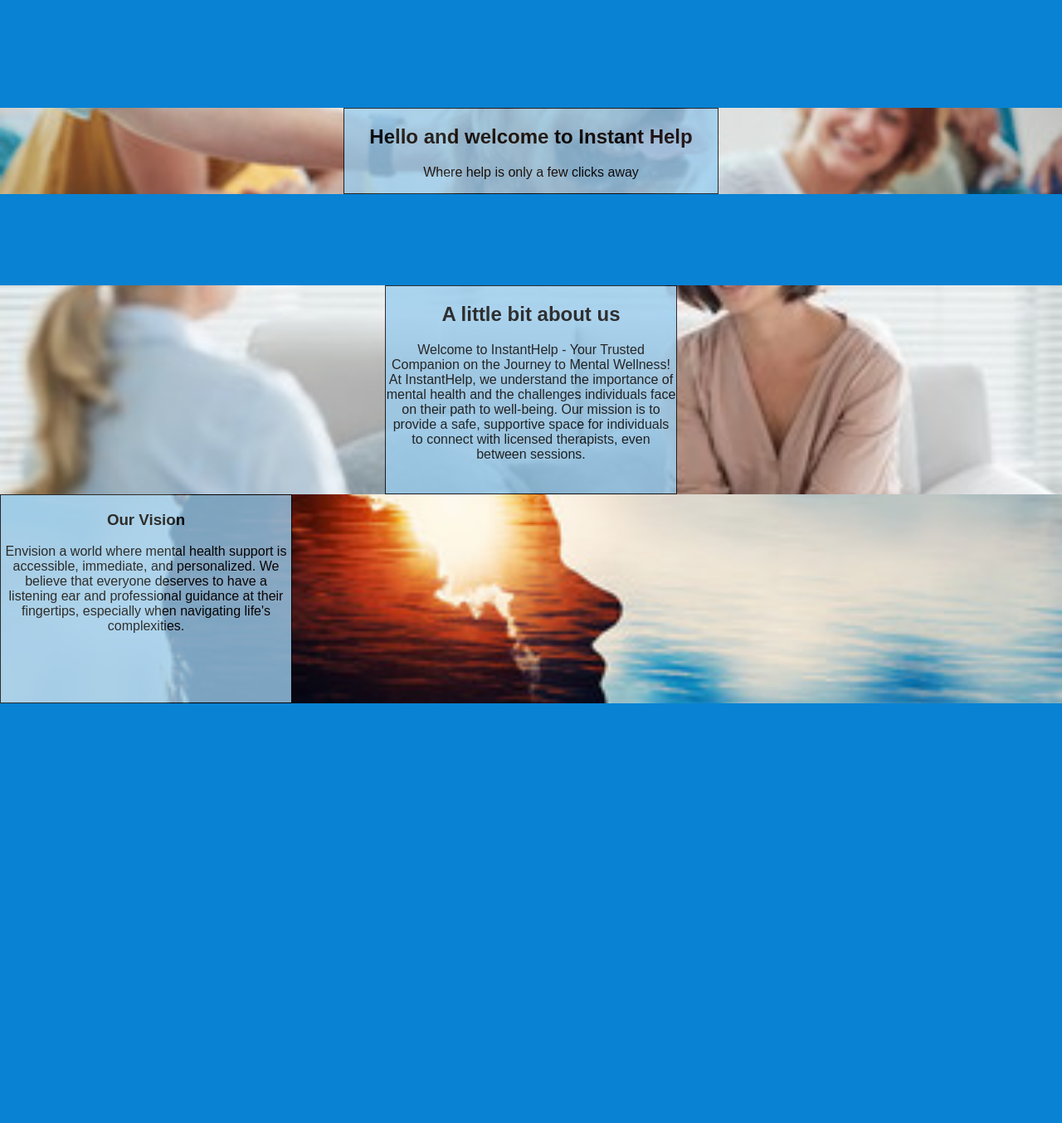
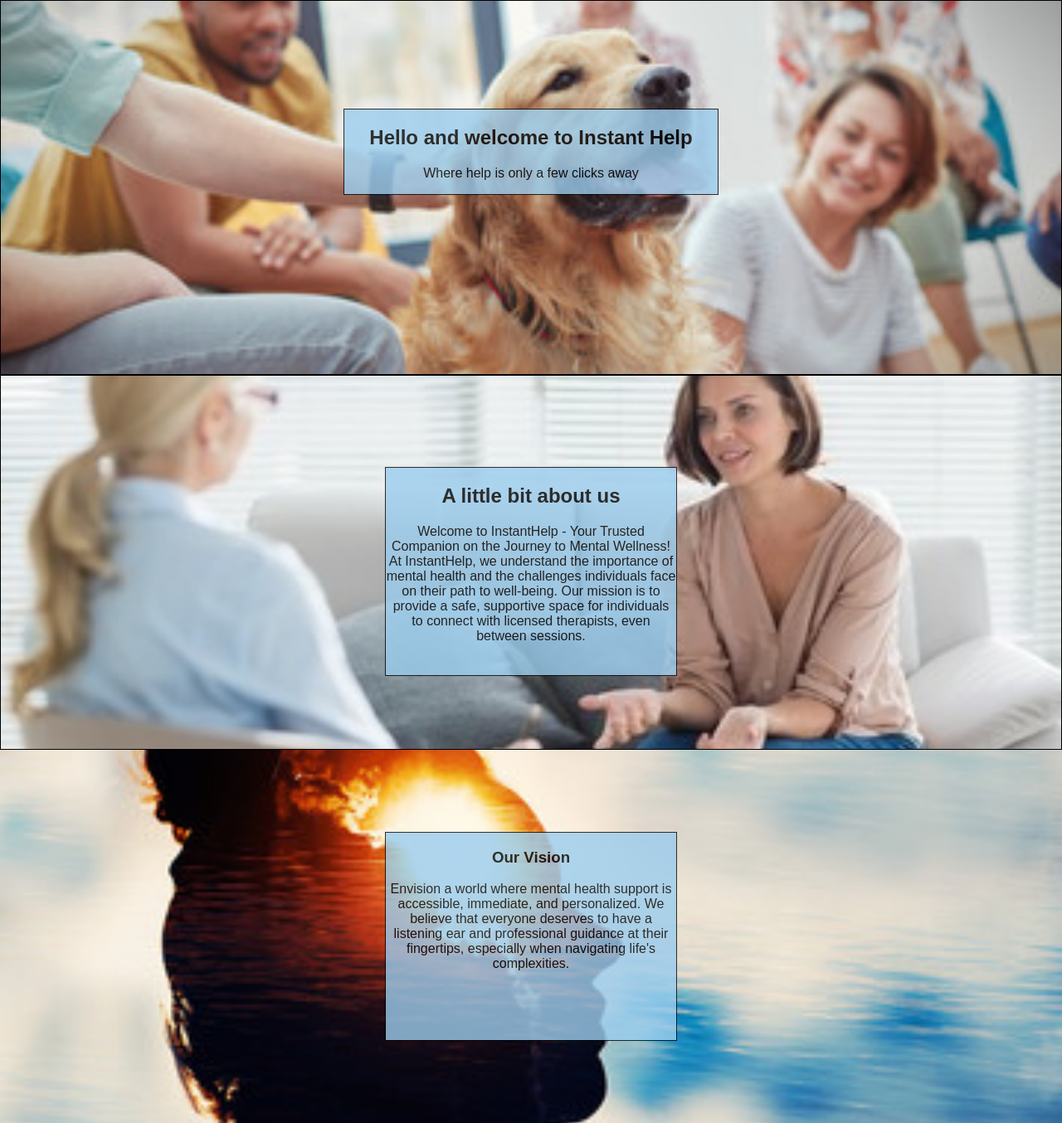
Before and after one commit to weirdball7/InstantHelpDjango, a Django app: page /home/ in a window 1280 px wide. Shown: the part 71-1425 px from the top of the page at 83% size. Before the commit the page ends 919 px from the top, so only its background shows below. Run offline with Django 4.2, Linux system fonts and the light colour scheme.

Commit message:
fixed html and css in first page

```diff
--- a/InstantHelp/static/styles/styles.css
+++ b/InstantHelp/static/styles/styles.css
@@ -41,15 +41,15 @@
     opacity: 0.3;
 }
 
-/* Greeting area styles */
-/* #greeting-area {
+
+ #greeting-area {
     background-image: url("{% static 'images/family-with-dog.jpeg' %}");
     height: 450px;
     border: 1px solid black;
     background-repeat: no-repeat;
     background-position: center;
     background-size: cover;
-} */
+}
 
 #greeting-div {
     background-color: #9BCDEE;
@@ -63,16 +63,16 @@
 }
 
 
-/* #about-us {
+#about-us {
     background-image: url("{% static 'images/therapist-with-patient.jpeg' %}");
     background-repeat: no-repeat;
     background-position: center;
     background-size: cover;
     border: 1px solid black;
     min-height: 450px;
-} */
+}
 
-/* #about-us2 {
+#about-us2 {
     max-height: 350px;
     min-height: 450px;
     max-height: fit-content;
@@ -81,8 +81,8 @@
     background-size: cover;
     display: flex;
     justify-content: center; /* Center horizontally */
-    /* align-items: center;  */
-/* } */
+    align-items: center;
+}
 
 #info-div2 {
     background-color: #9BCDEE;
--- a/InstantHelp/templates/html/homepage.html
+++ b/InstantHelp/templates/html/homepage.html
@@ -10,6 +10,8 @@
         /* Set background images using CSS */
         #greeting-area {
             background-image: url("{% static 'images/family-with-dog.jpeg' %}");
+            height: 450px;
+            border: 1px solid black;
             background-repeat: no-repeat;
             background-position: center;
             background-size: cover;
```
